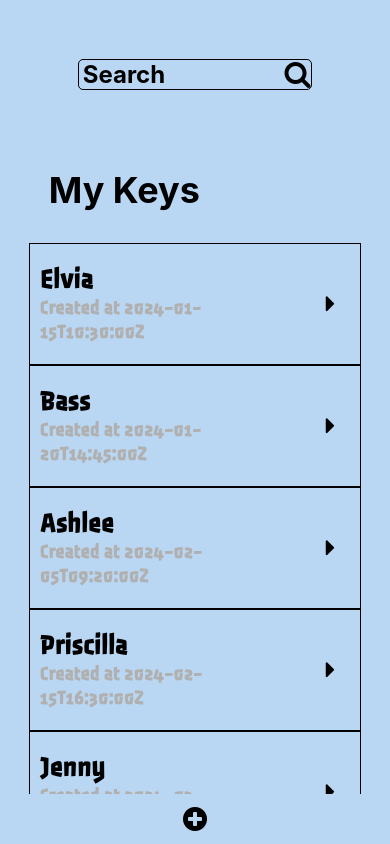
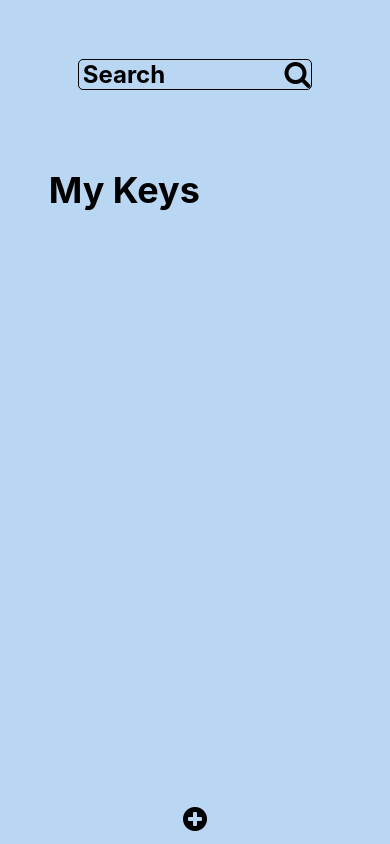
Before and after one commit to lusgaoliveira/key-in-hand, a React Native app: screen /Home in a window 390 px wide. Built offline with nearby package versions, Linux system fonts and the light colour scheme.

Commit message:
feat: create key and loading in home

```diff
--- a/src/components/cards/card/index.tsx
+++ b/src/components/cards/card/index.tsx
@@ -6,16 +6,16 @@ import { useNavigation } from "@react-navigation/native";
 import { NativeStackNavigationProp } from "@react-navigation/native-stack";
 import { RoutesParams } from "../../../navigation/routeParams";
 
-type data = {
+type Data = {
+    id: string;
     title: string;
-    createdAt: string;
-    id: string;
     username: string;
     password: string;
+    description: string
+    createdAt: string;
 }
-
 type CardProps = {
-    data: data;
+    data: Data;
 }
 export default function Card({ data }: CardProps) {
     const navigation = useNavigation<NativeStackNavigationProp<RoutesParams>>();
--- a/src/screens/home/index.tsx
+++ b/src/screens/home/index.tsx
@@ -1,17 +1,46 @@
-import { FlatList, Pressable, Text, View } from "react-native";
+import React, { useState, useEffect } from "react";
+import { FlatList, Text, View } from "react-native";
 import { NativeStackNavigationProp } from "@react-navigation/native-stack";
 import { RoutesParams } from "../../navigation/routeParams";
 import styles from "./styles";
 import IconButton from "../../components/buttons/iconButton";
-import { useNavigation } from "@react-navigation/native";
+import { useNavigation, useFocusEffect } from "@react-navigation/native";
 import SimpleInput from "../../components/inputs/simpleInput";
-import keys from "../../mock/keys";
+import { getKeys } from "../../service/storage";
 import Card from "../../components/cards/card";
 
 type homeParamsList = NativeStackNavigationProp<RoutesParams, 'Home'>;
 
+type Data = {
+  id: string;
+  title: string;
+  username: string;
+  password: string;
+  description: string;
+  createdAt: string;
+};
+
 export default function HomeScreen() {
   const navigation = useNavigation<homeParamsList>();
+  const [keysList, setKeysList] = useState<Data[]>([]);
+
+  const fetchData = async () => {
+    const data = await getKeys();
+
+    const formattedData = data
+      ? Object.values(data).map((item: any) => ({
+          ...item,
+          createdAt: item.createdAt ? new Date(item.createdAt).toISOString() : '',
+        }))
+      : [];
+    setKeysList(formattedData);
+  };
+
+  useFocusEffect(
+    React.useCallback(() => {
+      fetchData();
+    }, [])
+  );
 
   return (
     <View style={styles.container}>
@@ -25,15 +54,15 @@ export default function HomeScreen() {
       </View>
 
       <FlatList
-                data={keys}
+        data={keysList}
         keyExtractor={item => item.id.toString()}
         renderItem={({ item }) => (
-                    <Card data={{ ...item, id: item.id.toString() }} />
+          <Card data={item} />
         )}
       />
 
       <View style={styles.containerButtons}>
-                <IconButton icon="plus-circle" onPress={() => navigation.navigate('NewKey')}/>
+        <IconButton icon="plus-circle" onPress={() => navigation.navigate('NewKey')} />
       </View>
     </View>
   );
--- a/src/service/storage.tsx
+++ b/src/service/storage.tsx
@@ -6,11 +6,14 @@ export const saveKey = async (key: string, data: object) => {
     const keys = JSON.parse((await AsyncStorage.getItem(STORAGE_KEY)) || '{}');
     keys[key] = data;
     await AsyncStorage.setItem(STORAGE_KEY, JSON.stringify(keys));
+    console.log(data)
 };
 
 export const getKeys = async () => {
-    return JSON.parse((await AsyncStorage.getItem(STORAGE_KEY)) || '{}');
-};
+    const data = await AsyncStorage.getItem(STORAGE_KEY);
+    console.log("AsyncStorage raw data:", data);
+    return JSON.parse(data || '[]');
+  };
 
 export const getKey = async (key: string) => {
     const keysInData = await AsyncStorage.getItem(STORAGE_KEY);
```
Lines whose indentation alone changed are shown as unchanged.
